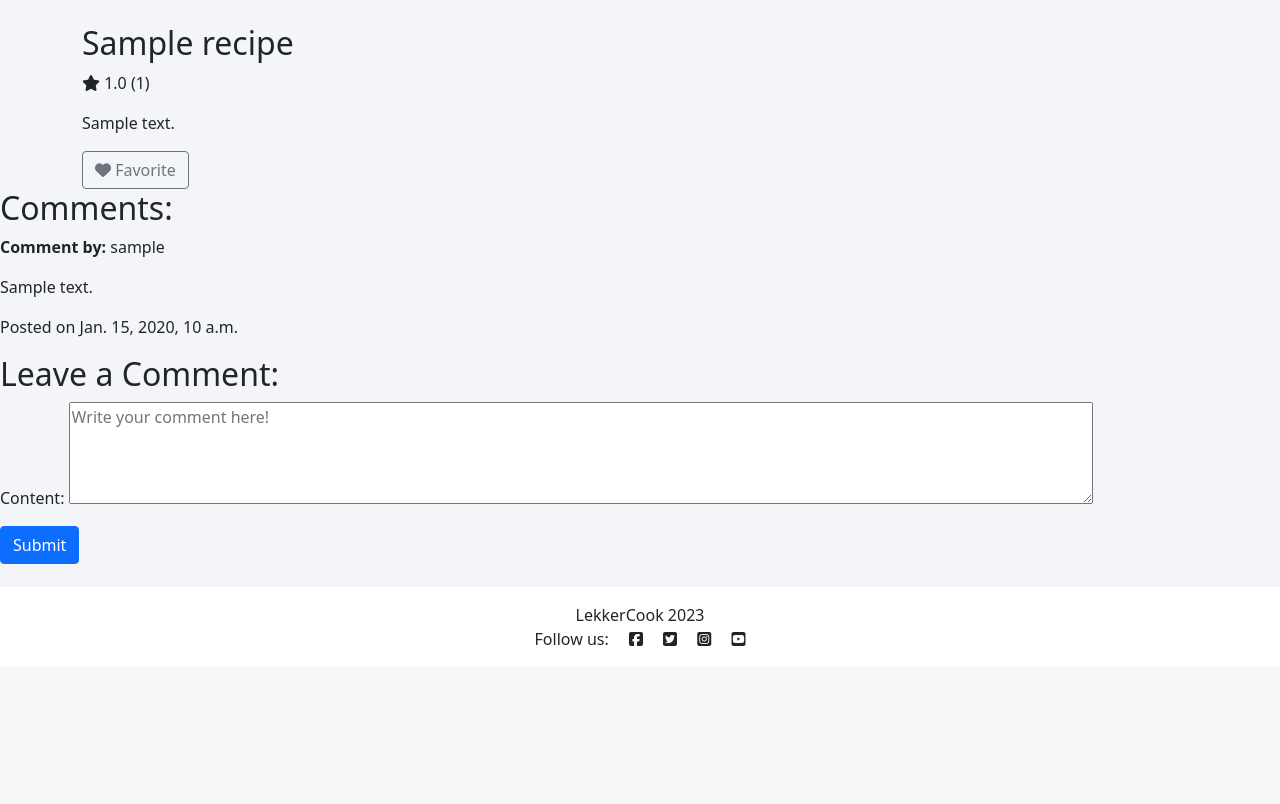
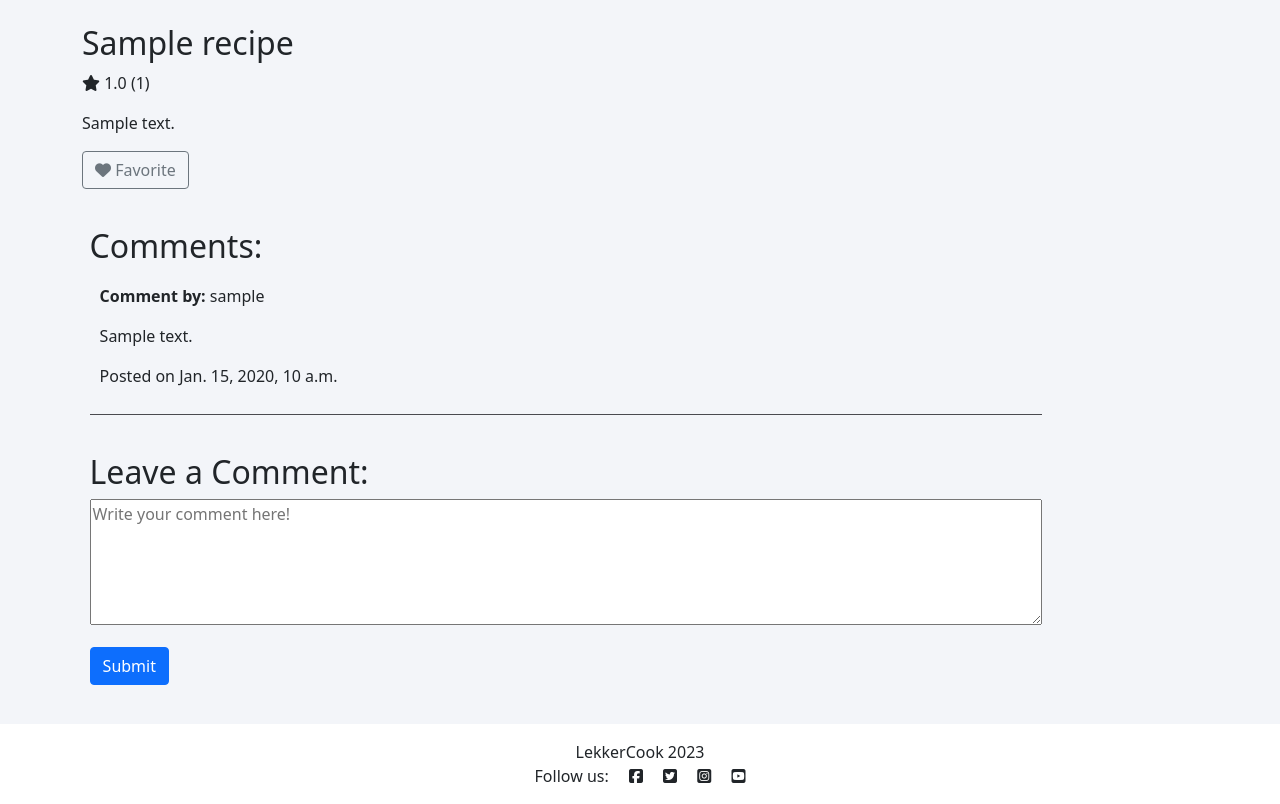
Before and after one commit to humberto-pereira/lekker-cook, a Django app: a page that uses templates/base.html in a window 1280 px wide. Shown: the part 133-937 px from the top of the page. Before the commit the page ends 779 px from the top, so only its background shows below. Run offline with Django 3.2, Linux system fonts and the light colour scheme; a user stored in the database is signed in; tables that the repository leaves empty hold one stand-in row (values such as "Sample post"); some libraries are stand-ins or nearby versions.

Commit message:
Add css and javascript to customize django default comment form

```diff
--- a/blog/forms.py
+++ b/blog/forms.py
@@ -23,11 +23,11 @@ class CommentForm(forms.ModelForm):
     """
     class Meta:
         model = Comment
-        fields = ['content']
+        fields = ('content',)
     content = forms.CharField(widget=forms.Textarea(attrs={
-        'class': 'comment-box',
+        'class': 'comment-form-textarea',
         'placeholder': 'Write your comment here!',
-        'rows': 4,
+        'rows': 5,
         'cols': 30,
         })
     )
--- a/static/css/style.css
+++ b/static/css/style.css
@@ -40,6 +40,25 @@ color: #4A4A4F;
 }
 
 
-.comment-box {
+.comment-form-textarea {
     width: 80%;
 }
+
+.comment-box {
+    margin: 3% 0 3% 7%;
+}
+
+.comments {
+    margin-top: 3%;
+    margin-left: 7%;
+}
+
+.individual-comment {
+    padding: 10px;
+    border-bottom: solid 1px #4A4A4F;
+    width: 80%;
+}
+
+/* .comment-title {
+    margin-left: 4%;
+} */
--- a/templates/base.html
+++ b/templates/base.html
@@ -70,6 +70,13 @@
             <i class="fab fa-instagram-square ms-3"></i>
             <i class="fab fa-youtube-square ms-3"></i></p>
     </footer>
+    <!-- hide the comment form "Content" label -->
+    <script type="text/javascript">
+        window.addEventListener('load', function() {
+            document.querySelector('label[for="id_content"]').style.display = 'none';
+        });
+        </script>
+
 </body>
 
 </html>
--- a/templates/recipe_detail.html
+++ b/templates/recipe_detail.html
@@ -23,10 +23,10 @@
     </div>
 </div>
 <!-- Comments List -->
-<div>
+<div class="comments">
     <h2>Comments:</h2>
     {% for comment in comments %}
-    <div>
+    <div class="individual-comment">
         <p><strong>Comment by:</strong> {{ comment.user.username }} </p>
         <p>{{ comment.content }}</p>
         <p>Posted on {{ comment.created_on }}</p>
@@ -35,8 +35,8 @@
     <p>No comments yet.</p>
     {% endfor %}
 </div>
-<div>
-    <h2>Leave a Comment:</h2>
+<div class="comment-box">
+    <h2 class="comment-title">Leave a Comment:</h2>
     <form method="post">
         {% csrf_token %}
         {{ comment_form.as_p }}
@@ -44,4 +44,5 @@
     </form>
 </div>
 
+
 {% endblock %}
```
